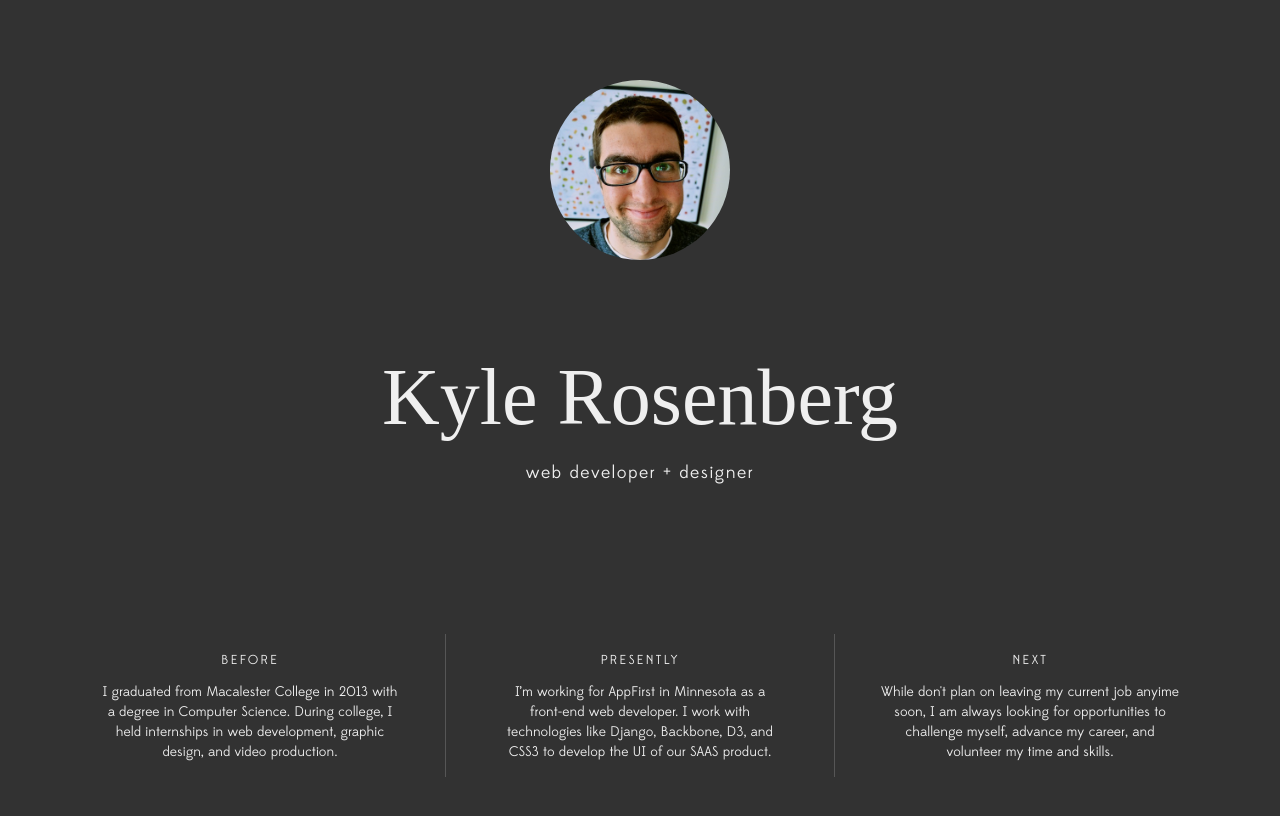
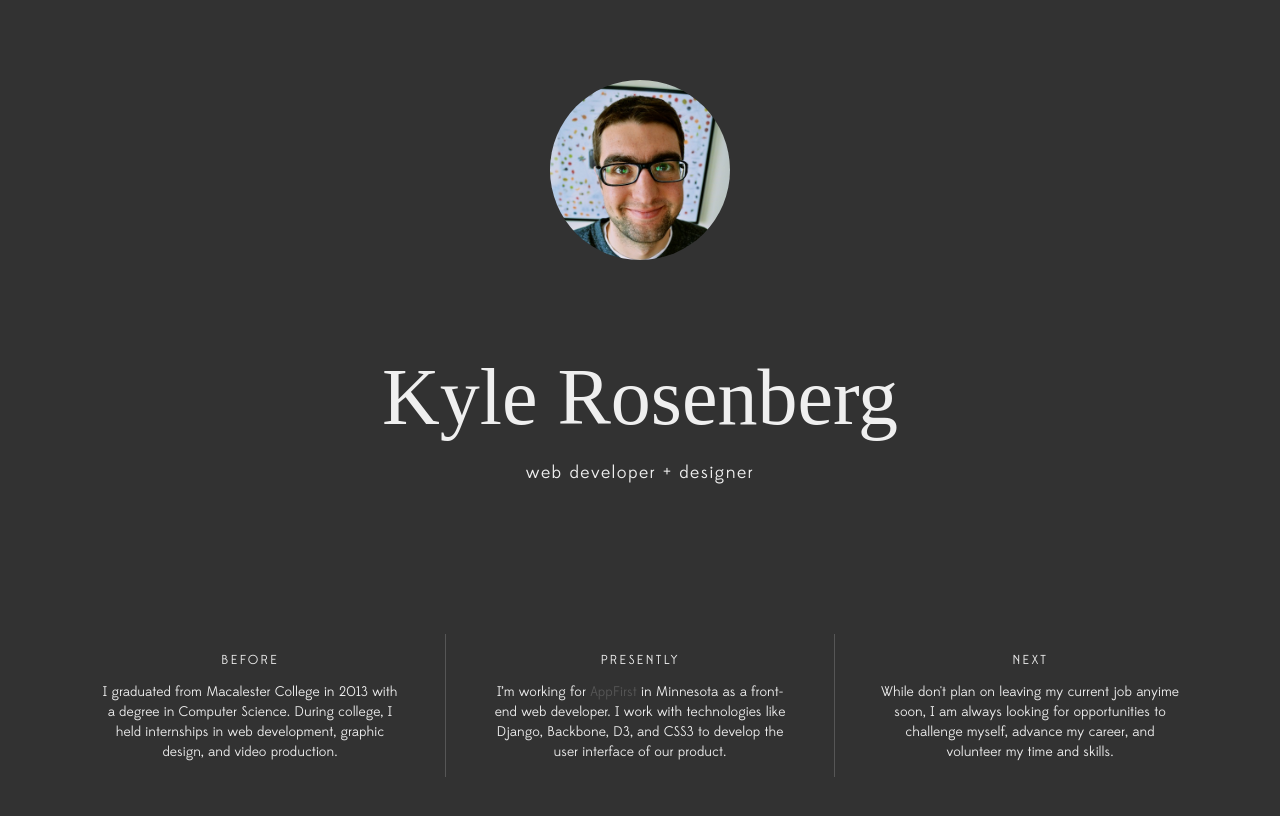
Before and after one commit to krosenberg/kylerosenberg.com, a Jekyll site: the page built from index.html, in a window 1280 px wide. Shown: the top 816 px of the page. Built offline with Jekyll 4.4.1, drawn with Linux system fonts in a browser that asks for light colours; nearby versions of some CDN libraries; some web fonts are replaced; Markdown is read by kramdown in place of the engine named in the settings.

Commit message:
Update default.html

```diff
--- a/_layouts/default.html
+++ b/_layouts/default.html
@@ -39,7 +39,7 @@
         <div class="col-sm-4 info-item">
           <h3>presently</h3>
           <p>
-            I’m working for AppFirst in Minnesota as a <br>front-end web developer. I work with technologies like Django, Backbone, D3, and CSS3 to develop the UI of our SAAS product.
+            I’m working for <a href="http://appfirst.com">AppFirst</a> in Minnesota as a front-end web developer. I work with technologies like Django, Backbone, D3, and CSS3 to develop the user interface of our product.
           </p>
           <!-- <small><a href="#">too many abbreviations?</a></small> -->
         </div>
```
